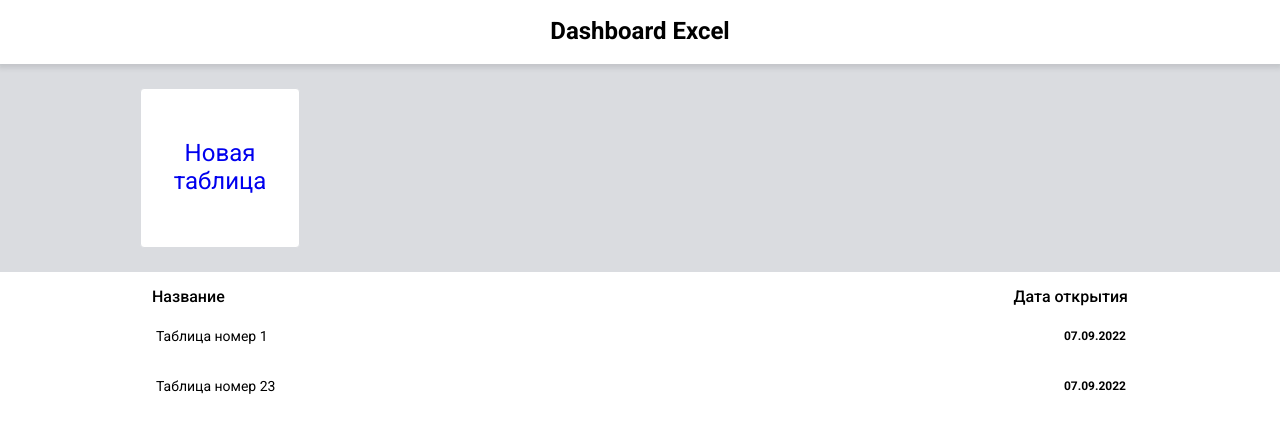
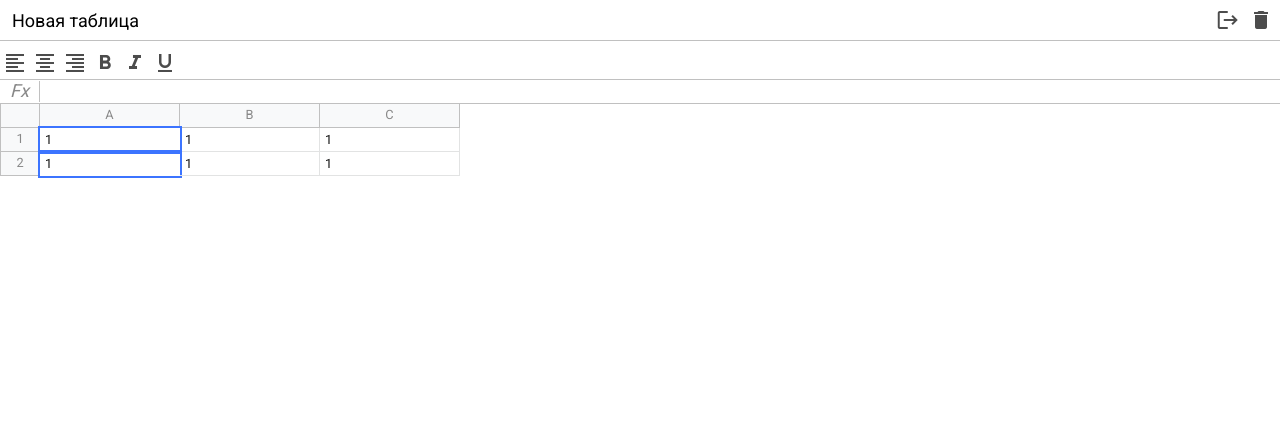
Before and after one commit to Saveliy199757/exel-pet-project, a website built with webpack: page src/index.html in a window 1280 px wide. Built offline with nearby package versions, Linux system fonts and the light colour scheme.

Commit message:
create based structure, components, core

```diff
--- /dev/null
+++ b/src/components/excel/Excel.js
@@ -0,0 +1,21 @@
+export class Excel {
+    constructor(selector, options) {
+        this.$el = document.querySelector(selector)
+        this.components = options.components || []
+    }
+    getRoot() {
+        const $root = document.createElement('div')
+        $root.classList.add('excel')
+        this.components.forEach( (Component) => {
+            const $el = document.createElement('div')
+            $el.classList.add(Component.className)
+            const component = new Component($el)
+            $el.innerHTML = component.toHTML()
+            $root.append($el)
+        })
+        return $root
+    }
+    render() {
+        this.$el.append(this.getRoot())
+    }
+}
--- /dev/null
+++ b/src/components/formula/Formula.js
@@ -0,0 +1,13 @@
+import {ExcelComponent} from '@core/ExcelComponent';
+
+export class Formula extends ExcelComponent {
+    static className = 'excel__formula'
+    toHTML() {
+        return `
+            <div class="icon">
+                Fx
+            </div>
+            <div class="input" contenteditable spellcheck="false"></div>
+        `
+    }
+}
--- /dev/null
+++ b/src/components/header/Header.js
@@ -0,0 +1,19 @@
+import {ExcelComponent} from '@core/ExcelComponent';
+
+export class Header extends ExcelComponent {
+    static className = 'excel__header'
+    toHTML() {
+        return `
+            <input type="text" class="input" value="Новая таблица">
+
+            <div>
+                <div class="button">
+                    <span class="material-icons">logout</span>
+                </div>
+                <div class="button">
+                    <span class="material-icons">delete</span>
+                </div>
+            </div>
+        `
+    }
+}
--- /dev/null
+++ b/src/components/table/Table.js
@@ -0,0 +1,57 @@
+import {ExcelComponent} from '@core/ExcelComponent';
+
+export class Table extends ExcelComponent {
+    static className = 'excel__table'
+    toHTML() {
+        return `
+           <div class="row">
+                <div class="row-info">
+
+                </div>
+                <div class="row-data">
+                    <div class="column">
+                        A
+                    </div>
+                    <div class="column">
+                        B
+                    </div>
+                    <div class="column">
+                        C
+                    </div>
+                </div>
+            </div>
+            <div class="row">
+                <div class="row-info">
+                    1
+                </div>
+                <div class="row-data">
+                    <div class="cell selected" contenteditable>
+                        1
+                    </div>
+                    <div class="cell" contenteditable>
+                        1
+                    </div>
+                    <div class="cell" contenteditable>
+                        1
+                    </div>
+                </div>
+            </div>
+            <div class="row">
+                <div class="row-info">
+                    2
+                </div>
+                <div class="row-data">
+                    <div class="cell selected" contenteditable>
+                        1
+                    </div>
+                    <div class="cell" contenteditable>
+                        1
+                    </div>
+                    <div class="cell" contenteditable>
+                        1
+                    </div>
+                </div>
+            </div>
+        `
+    }
+}
--- /dev/null
+++ b/src/components/toolbar/Toolbar.js
@@ -0,0 +1,27 @@
+import {ExcelComponent} from '@core/ExcelComponent';
+
+export class Toolbar extends ExcelComponent {
+    static className = 'excel__toolbar'
+    toHTML() {
+        return `
+            <div class="button">
+                <span class="material-icons">format_align_left</span>
+            </div>
+            <div class="button">
+                <span class="material-icons">format_align_center</span>
+            </div>
+            <div class="button">
+                <span class="material-icons">format_align_right</span>
+            </div>
+            <div class="button">
+                <span class="material-icons">format_bold</span>
+            </div>
+            <div class="button">
+                <span class="material-icons">format_italic</span>
+            </div>
+            <div class="button">
+                <span class="material-icons">format_underline</span>
+            </div>
+        `
+    }
+}
--- /dev/null
+++ b/src/core/DomListener.js
@@ -0,0 +1,8 @@
+export class DomListener {
+    constructor($root) {
+        if (!$root) {
+            throw new Error('Not provide params root for DomListener')
+        }
+        this.$root = $root
+    }
+}
--- /dev/null
+++ b/src/core/ExcelComponent.js
@@ -0,0 +1,7 @@
+import {DomListener} from '@core/DomListener'
+
+export class ExcelComponent extends DomListener {
+    toHTML() {
+        return ''
+    }
+}
--- a/src/index.html
+++ b/src/index.html
@@ -15,36 +15,6 @@
 </head>
 <body>
   <div id="app" class="container">
-      <div class="dashboard">
-          <div class="dashboard__header">
-              <h1>Dashboard Excel</h1>
-          </div>
-          <div class="dashboard__create">
-              <div class="dashboard__container">
-                  <a href="#" class="dashboard__button">
-                      Новая таблица
-                  </a>
-              </div>
-          </div>
-          <div class="dashboard__table">
-              <div class="dashboard__container">
-                  <div class="table__header">
-                      <span>Название</span>
-                      <span>Дата открытия</span>
-                  </div>
-                  <ul class="table__list">
-                      <li class="record">
-                          <a href="#">Таблица номер 1</a>
-                          <strong>07.09.2022</strong>
-                      </li>
-                      <li class="record">
-                          <a href="#">Таблица номер 23</a>
-                          <strong>07.09.2022</strong>
-                      </li>
-                  </ul>
-              </div>
-          </div>
-      </div>
   </div>
 </body>
 </html>
--- a/src/index.js
+++ b/src/index.js
@@ -1,9 +1,12 @@
-import './module'
 import './scss/index.scss'
+import {Excel} from '@/components/excel/Excel';
+import {Header} from '@/components/header/Header';
+import {Toolbar} from '@/components/toolbar/Toolbar';
+import {Formula} from '@/components/formula/Formula';
+import {Table} from '@/components/table/Table';
 
-console.log('Index work');
-async function start() {
-    return await Promise.resolve('async work !!!!!!!!!!!!')
-}
+const excel = new Excel('#app', {
+    components: [Header, Toolbar, Formula, Table]
+})
 
-start().then(console.log)
+excel.render()
--- a/src/module.js
+++ /dev/null
@@ -1 +0,0 @@
-console.log('Module Work!')
```
Also changed, not shown: 1 other file.
